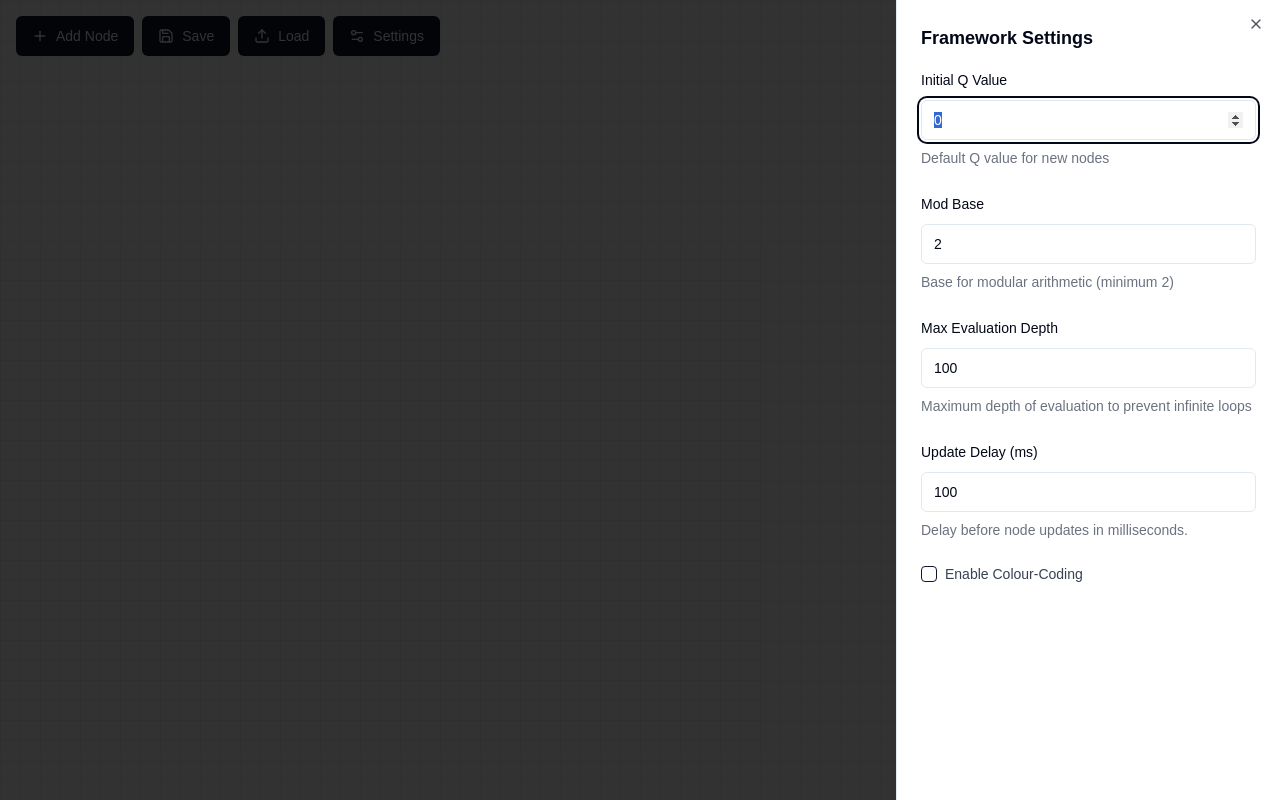
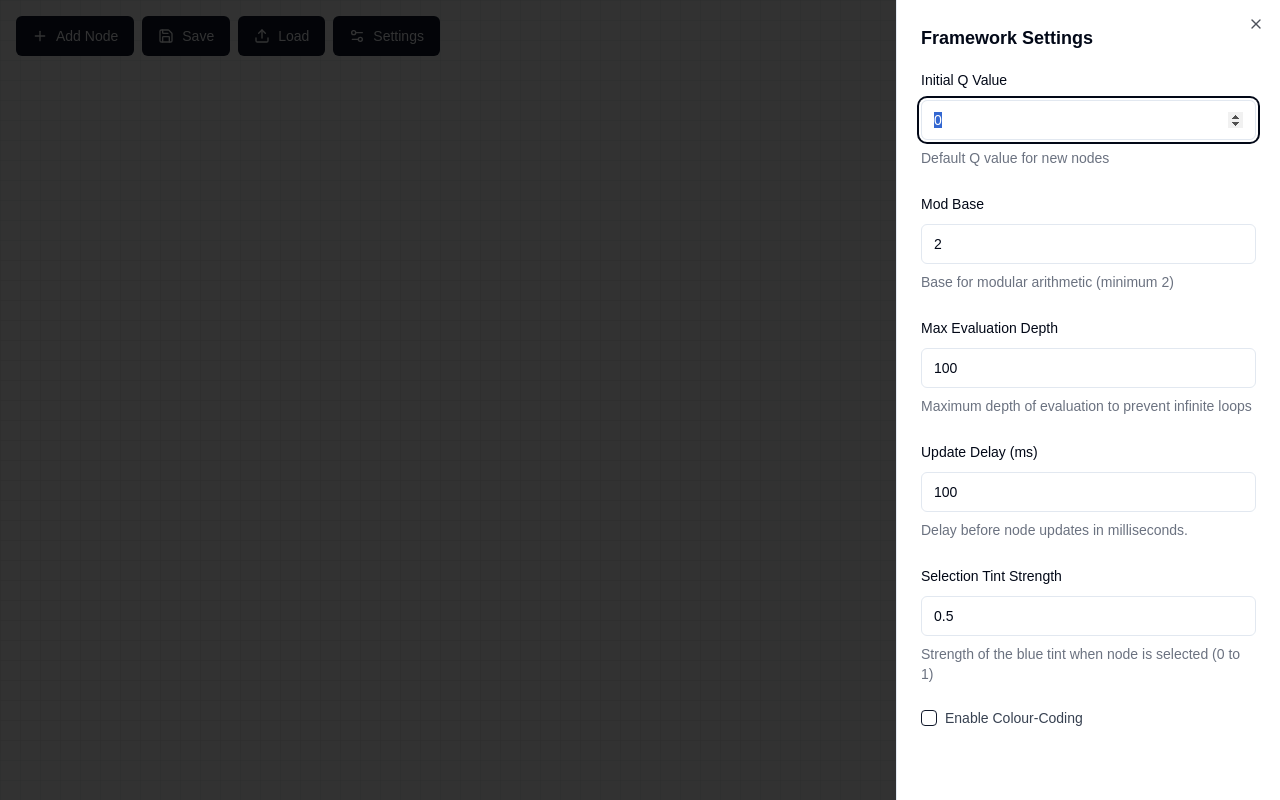
Before and after one commit to JamieLittle16/Computational-Framework, a Next.js app: page / in a window 1280 px wide. Both pictures are taken after a click on the button "Settings". Built offline with nearby package versions, Linux system fonts and the light colour scheme.

Commit message:
Tint controllable in settings

```diff
--- a/src/app/globals.css
+++ b/src/app/globals.css
@@ -80,5 +80,5 @@ body {
 }
 
 .selected-node {
-    border: 2px solid #3b82f6;
-  }
+  border: 2px solid #3b82f6;
+}
--- a/src/components/computational-framework.jsx
+++ b/src/components/computational-framework.jsx
@@ -8,6 +8,7 @@ import { Copy, Edit2, MoreVertical, Plus, Save, Settings2, Trash, Upload, X } fr
 import { evaluate } from 'mathjs';
 import { useCallback, useEffect, useRef, useState, useMemo } from 'react';
 import * as math from 'mathjs';
+import styles from "./computational-framework.module.css";
 
 function hsvToRgb(h, s, v) {
   h /= 360; // Normalize hue to 0-1 range
@@ -93,6 +94,26 @@ const SettingsPanel = ({ settings, onSettingsChange }) => {
           />
           <p className="text-sm text-gray-500">Delay before node updates in milliseconds.</p>
         </div>
+        <div className="space-y-2">
+          <Label htmlFor="selectionTintStrength">Selection Tint Strength</Label>
+          <Input
+            id="selectionTintStrength"
+            type="number"
+            min="0"
+            max="1"
+            step="0.05"
+            value={settings.selectionTintStrength}
+            onChange={(e) => {
+              const value = parseFloat(e.target.value)
+              onSettingsChange({
+                ...settings,
+                selectionTintStrength: Math.max(0, Math.min(1, isNaN(value) ? 0 : value)),
+              });
+            }}
+          />
+          <p className="text-sm text-gray-500">Strength of the blue tint when node is selected (0 to 1)</p>
+        </div>
+
       <div className="flex items-center gap-2">
         <Checkbox
           id="colorMode"
@@ -210,7 +231,7 @@ const ComputationalNode = ({
                             throw new Error('Maximum evaluation depth exceeded');
                       }
                         return evaluateWithDepthCheck(calledNodeId, new Set(visited));
-          };
+                    }
                      const scope = {
                        q: currentNode.q,
                        Q: currentNode.q,
@@ -233,12 +254,15 @@ const ComputationalNode = ({
                         ...math // Add all mathjs functions to the scope
                     };
 
+
+
                     try {
                         const matches = currentNode.formula.match(/[a-zA-Z_][a-zA-Z0-9_]*/g) || [];
                         const undefinedVars = matches.filter(v => scope[v] === undefined);
                         if (undefinedVars.length > 0) {
                             throw new Error(`Undefined variables: ${undefinedVars.join(', ')}`);
                         }
+
 
                         let result = evaluate(currentNode.formula, scope);
                         if (currentNode.useMod2) {
@@ -336,7 +360,7 @@ const ComputationalNode = ({
     return (
         <Card
             ref={nodeRef}
-      className={`absolute w-80 shadow-lg z-10 ${isNodeSelected ? 'selected-node' : ''}`}
+            className={`absolute w-80 shadow-lg z-10 ${isNodeSelected ? styles.selectedNode : ''}`}
             style={{
                 left: position.x,
                 top: position.y,
@@ -536,18 +560,10 @@ const ComputationalNode = ({
                     </label>
                 </div>
             </CardContent>
-      {isNodeSelected && (
-        <div
-          className="absolute inset-0 pointer-events-none"
-          style={{
-            background: 'rgba(59, 130, 246, 0.2)', // light blue overlay
-          }}
-        />
-      )}
+            {isNodeSelected && <div className={styles.overlay} style={{ "--tint-strength": settings.selectionTintStrength }}/>}
         </Card>
     );
 };
-
 
 const ComputationalFramework = () => {
   const [nodes, setNodes] = useState([]);
@@ -567,7 +583,8 @@ const ComputationalFramework = () => {
         modBase: 2,
         maxEvalDepth: 100,
         colorMode: false,
-        delay: 100
+        delay: 100,
+        selectionTintStrength: 0.5
     });
 
   const createNode = useCallback(() => {
--- /dev/null
+++ b/src/components/computational-framework.module.css
@@ -0,0 +1,15 @@
+.selectedNode {
+    border: 2px solid #3b82f6;
+  }
+.overlay {
+    position: absolute;
+    inset: 0;
+    pointer-events: none;
+  }
+
+  .overlay::before {
+      content: "";
+      position: absolute;
+      inset: 0;
+       background: rgba(59, 130, 246, var(--tint-strength));
+   }
```
Lines whose indentation alone changed are shown as unchanged.
